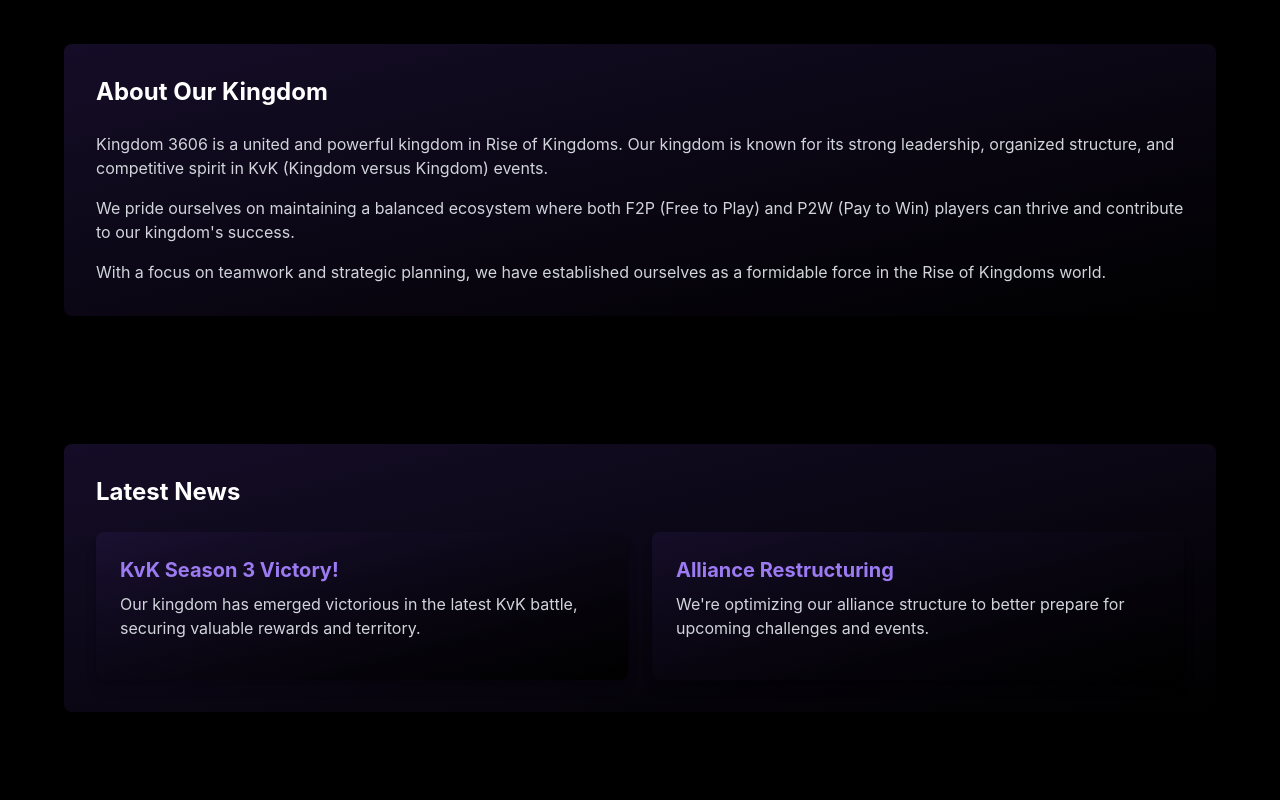
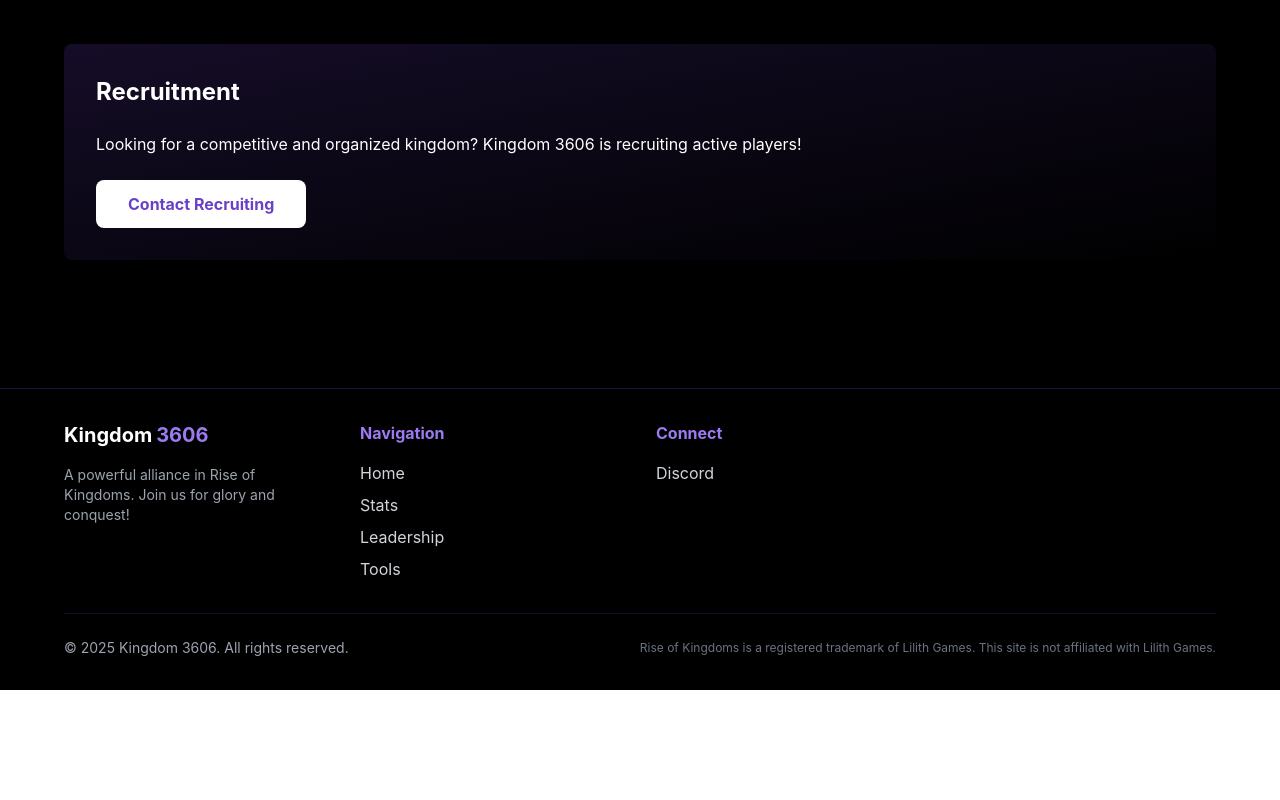
Before and after one commit to achen1076/3606, a React (Create React App) app: page / in a window 1280 px wide. Shown: the part 880-1680 px from the top of the page. After the commit the page ends 1570 px from the top, so only its background shows below. Built offline with nearby package versions, Linux system fonts and the light colour scheme.

Commit message:
update text and data

```diff
--- a/src/pages/BarbForRallyPage.tsx
+++ b/src/pages/BarbForRallyPage.tsx
@@ -180,7 +180,6 @@ export default function BarbForRallyPage() {
   const [isLoadingEntire, setIsLoadingEntire] = useState(true);
   const [weeklyError, setWeeklyError] = useState<string | null>(null);
   const [entireError, setEntireError] = useState<string | null>(null);
-  // No need for lastUpdated state as we're using a hardcoded timestamp
 
   // Check if the current user is an admin
   const isAdmin = isLoggedIn && user?.role === "admin";
@@ -248,10 +247,10 @@ export default function BarbForRallyPage() {
 
   // The timestamp is set manually in the code
   // This is a hardcoded timestamp that should be updated manually in the codebase
-  // Format: new Date(year, month-1, day, hour, minute)
-  // Example: August 11, 2025 7:56 PM = new Date(2025, 7, 11, 19, 56)
-  // Note: JavaScript months are 0-indexed (January is 0, December is 11)
-  const MANUAL_TIMESTAMP = new Date(2025, 7, 11, 19, 56); // August 11, 2025 7:56 PM
+  // Format: "YYYY-MM-DDThh:mm:ss-04:00" for EST timezone
+  // Example: August 11, 2025 7:56 PM EST = "2025-08-11T19:56:00-04:00"
+  // Note: The -04:00 part specifies the EST timezone offset
+  const MANUAL_TIMESTAMP = new Date("2025-08-12T11:11:00-04:00"); // August 12, 2025 11:11 AM EST
 
   // Function to fetch weekly data
   const fetchWeeklyData = async () => {
@@ -293,7 +292,6 @@ export default function BarbForRallyPage() {
 
   useEffect(() => {
     fetchData();
-    // Note: We don't call updateTimestamp() here
   }, []);
 
   return (
@@ -351,6 +349,7 @@ export default function BarbForRallyPage() {
               minute: "2-digit",
               second: "2-digit",
               hour12: true,
+              timeZoneName: "short",
             })}
           </span>
         </div>
--- a/src/pages/HomePage.tsx
+++ b/src/pages/HomePage.tsx
@@ -13,11 +13,13 @@ export default function HomePage() {
       {/* Welcome Message for Logged In Users */}
       {isLoggedIn && (
         <div className="w-full mb-6 bg-rok-purple/20 border border-rok-purple/30 rounded-lg p-4">
-          <h3 className="text-rok-purple-light font-bold">Welcome, {user?.displayName}!</h3>
+          <h3 className="text-rok-purple-light font-bold">
+            Welcome, {user?.displayName}!
+          </h3>
           <p className="text-white text-sm">
-            {user?.role === 'admin' ?
-              'You have admin access to Kingdom 3606 resources.' :
-              'Thank you for being part of Kingdom 3606.'}
+            {user?.role === "admin"
+              ? "You have admin access to Kingdom 3606 resources."
+              : "Thank you for being part of Kingdom 3606."}
           </p>
         </div>
       )}
@@ -59,65 +61,17 @@ export default function HomePage() {
         </div>
       </section>
 
-      {/* About Section */}
+      {/* Recruitment Section */}
       <section className="w-full py-12 md:py-16">
-        <SectionCard title="About Our Kingdom">
-          <div className="space-y-4 text-gray-300">
-            <p>
-              Kingdom 3606 is a united and powerful kingdom in Rise of Kingdoms.
-              Our kingdom is known for its strong leadership, organized
-              structure, and competitive spirit in KvK (Kingdom versus Kingdom)
-              events.
-            </p>
-            <p>
-              We pride ourselves on maintaining a balanced ecosystem where both
-              F2P (Free to Play) and P2W (Pay to Win) players can thrive and
-              contribute to our kingdom's success.
-            </p>
-            <p>
-              With a focus on teamwork and strategic planning, we have
-              established ourselves as a formidable force in the Rise of
-              Kingdoms world.
-            </p>
-          </div>
-        </SectionCard>
-      </section>
-
-      {/* News & Updates */}
-      <section className="w-full py-12 md:py-16">
-        <SectionCard title="Latest News">
-          <div className="grid grid-cols-1 md:grid-cols-2 gap-6">
-            <div className="bg-gradient-to-br from-rok-purple/10 to-black rounded-lg p-6 shadow-lg">
-              <h3 className="text-xl font-bold text-rok-purple-light mb-2">
-                KvK Season 3 Victory!
-              </h3>
-              <p className="text-gray-300 mb-4">
-                Our kingdom has emerged victorious in the latest KvK battle,
-                securing valuable rewards and territory.
-              </p>
-            </div>
-            <div className="bg-gradient-to-br from-rok-purple/10 to-black rounded-lg p-6 shadow-lg">
-              <h3 className="text-xl font-bold text-rok-purple-light mb-2">
-                Alliance Restructuring
-              </h3>
-              <p className="text-gray-300 mb-4">
-                We're optimizing our alliance structure to better prepare for
-                upcoming challenges and events.
-              </p>
-            </div>
-          </div>
-        </SectionCard>
-      </section>
-
-      {/* News Section */}
-      <section className="w-full py-12 md:py-16">
-        <SectionCard title="Latest Kingdom News">
+        <SectionCard title="Recruitment">
           <p className="text-white mb-6">
             Looking for a competitive and organized kingdom? Kingdom 3606 is
             recruiting active players!
           </p>
           <a
             className="inline-block bg-white text-rok-purple font-bold py-3 px-8 rounded-lg hover:bg-gray-100 transition-colors"
+            href="https://discord.gg/3606"
+            target="_blank"
           >
             Contact Recruiting
           </a>
--- a/src/pages/StatsPage.tsx
+++ b/src/pages/StatsPage.tsx
@@ -16,7 +16,7 @@ export default function StatsPage() {
       />
 
       {/* Kingdom Power Stats */}
-      <section className="w-full py-8">
+      {/* <section className="w-full py-8">
         <SectionCard title="Kingdom Power">
           <div className="grid grid-cols-1 md:grid-cols-2 lg:grid-cols-4 gap-6">
             <StatCard title="Top 300 Power" value="11.5B" />
@@ -24,7 +24,7 @@ export default function StatsPage() {
             <StatCard title="KvK Wins" value="2" />
           </div>
         </SectionCard>
-      </section>
+      </section> */}
 
       {/* Alliance Stats */}
       <section className="w-full py-8">
@@ -42,9 +42,9 @@ export default function StatsPage() {
               <tbody>
                 <tr className="border-b border-gray-700">
                   <td className="p-3 text-left">~iN</td>
-                  <td className="p-3 text-right">7.5B</td>
-                  <td className="p-3 text-right">74B</td>
-                  <td className="p-3 text-right">153</td>
+                  <td className="p-3 text-right">7.8B</td>
+                  <td className="p-3 text-right">200B</td>
+                  <td className="p-3 text-right">120</td>
                 </tr>
               </tbody>
             </table>
@@ -60,20 +60,27 @@ export default function StatsPage() {
               <h3 className="text-xl font-bold text-rok-purple-light mb-4">
                 Recent KvK Results
               </h3>
+              <div className="bg-black/30 p-4 rounded-lg">
+                <div className="flex justify-between items-center">
+                  <span className="text-white font-bold">Season 4</span>
+                  <span className="text-green-400 font-bold">Victory</span>
+                </div>
+                <p className="text-gray-300 mt-2">Top 3 DKP</p>
+              </div>
               <div className="space-y-4">
                 <div className="bg-black/30 p-4 rounded-lg">
                   <div className="flex justify-between items-center">
                     <span className="text-white font-bold">Season 3</span>
                     <span className="text-green-400 font-bold">Victory</span>
                   </div>
-                  <p className="text-gray-300 mt-2">Top 2 KP</p>
+                  <p className="text-gray-300 mt-2">Top 2 DKP</p>
                 </div>
                 <div className="bg-black/30 p-4 rounded-lg">
                   <div className="flex justify-between items-center">
                     <span className="text-white font-bold">Season 2</span>
                     <span className="text-green-400 font-bold">Victory</span>
                   </div>
-                  <p className="text-gray-300 mt-2">Top 2 KP</p>
+                  <p className="text-gray-300 mt-2">Top 2 DKP</p>
                 </div>
                 <div className="bg-black/30 p-4 rounded-lg">
                   <div className="flex justify-between items-center">
@@ -95,7 +102,7 @@ export default function StatsPage() {
                   <div>
                     <div className="flex justify-between mb-1">
                       <span className="text-white">Total Kingdom KP</span>
-                      <span className="text-white">15.8B</span>
+                      <span className="text-white">20.8B</span>
                     </div>
                     <div className="w-full bg-gray-700 rounded-full h-2">
                       <div
@@ -107,7 +114,7 @@ export default function StatsPage() {
                   <div>
                     <div className="flex justify-between mb-1">
                       <span className="text-white">T5 Kills</span>
-                      <span className="text-white">208M</span>
+                      <span className="text-white">602M</span>
                     </div>
                     <div className="w-full bg-gray-700 rounded-full h-2">
                       <div
@@ -119,7 +126,7 @@ export default function StatsPage() {
                   <div>
                     <div className="flex justify-between mb-1">
                       <span className="text-white">T4 Kills</span>
-                      <span className="text-white">1.1B</span>
+                      <span className="text-white">858M</span>
                     </div>
                     <div className="w-full bg-gray-700 rounded-full h-2">
                       <div
@@ -130,8 +137,8 @@ export default function StatsPage() {
                   </div>
                   <div>
                     <div className="flex justify-between mb-1">
-                      <span className="text-white">Deaths</span>
-                      <span className="text-white">75M</span>
+                      <span className="text-white">Deads</span>
+                      <span className="text-white">200M</span>
                     </div>
                     <div className="w-full bg-gray-700 rounded-full h-2">
                       <div
@@ -149,10 +156,10 @@ export default function StatsPage() {
 
       {/* Player Stats */}
       <section className="w-full py-8">
-        <SectionCard title="KvK 3 Player Statistics">
+        <SectionCard title="KvK Player Statistics">
           <div className="mb-4">
             <p className="text-gray-300">
-              Player performance data for Kingdom 3606's KvK 3. Click on column
+              Player performance data for Kingdom 3606's KvK. Click on column
               headers to sort the data.
             </p>
           </div>
```
Also changed, not shown: public/data/rally_data_entire.csv, public/data/rally_data_weekly.csv.
